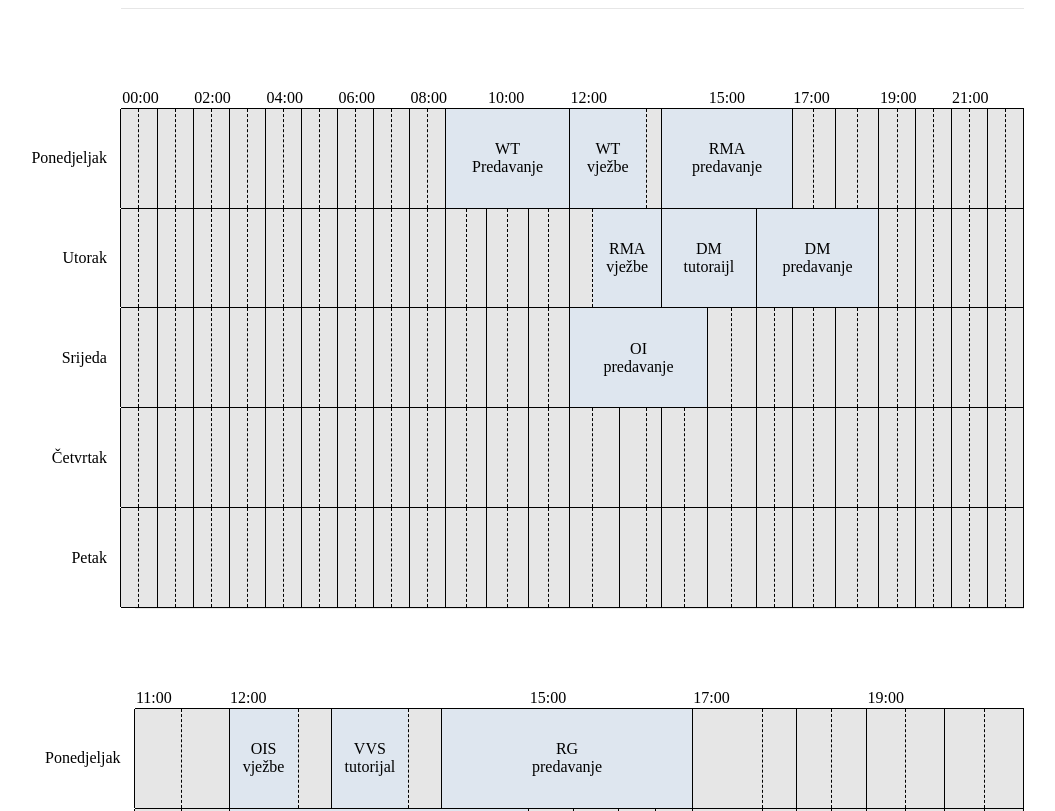
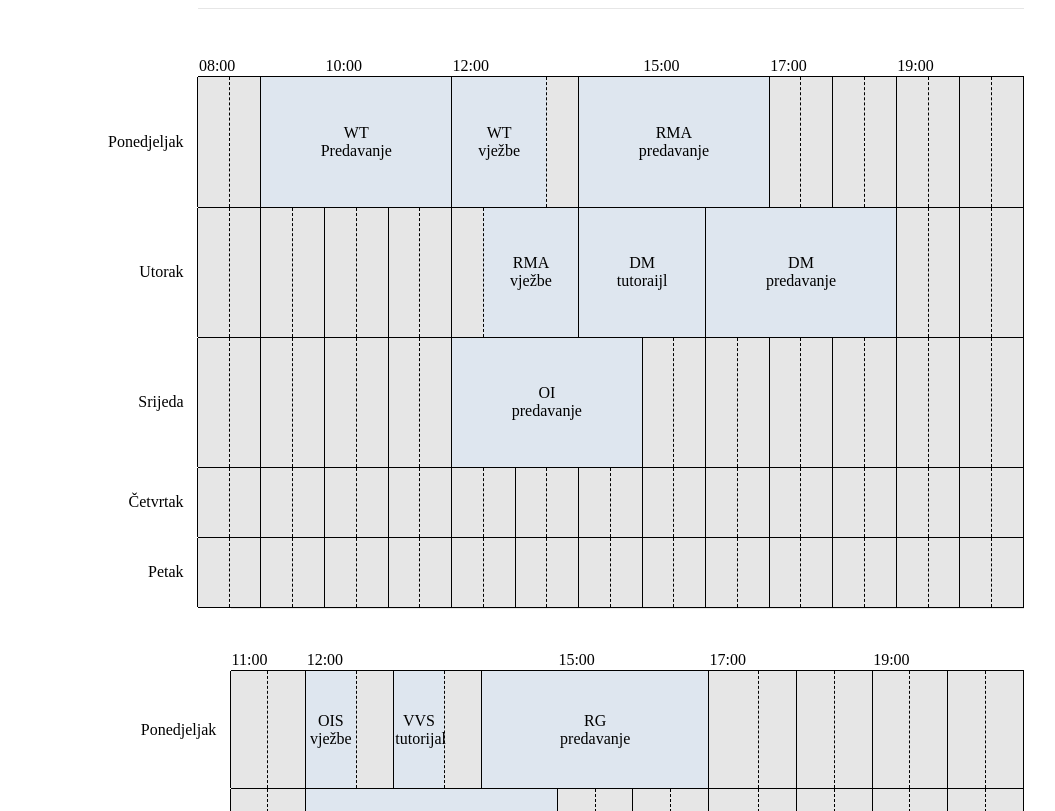
Before and after one commit to kanitadervic/classroom-management-app, a plain HTML site: page spirala2rasporedi.html in a window 1280 px wide. Shown: the top 811 px of the page, without its empty margins (116-1171 px from the left). Drawn offline with Linux system fonts and the light colour scheme.

Commit message:
finalne ispravke

```diff
--- a/iscrtaj.js
+++ b/iscrtaj.js
@@ -104,8 +104,8 @@ var elementIsEmpty = function (el) {
 var checkCells = function (raspored, day, start, columnspan, vrijemePocetak, vrijemeKraj) {
   var body = document.getElementById(raspored.id);
   for (let i = start; i < start + columnspan * 2; i++) {
-    let variable = body.getElementsByTagName('tr')[day].getElementsByTagName('td')[i].innerHTML;
-    if (!elementIsEmpty(variable)) {
+    let variable = body.getElementsByTagName('tr')[day].getElementsByTagName('td')[i];
+    if (!elementIsEmpty(variable.innerHTML) || variable.style.display == "none") {
       alert("Greška - termin " + vrijemePocetak + "-" + vrijemeKraj + " zauzet")
       return true;
     }
--- a/raspored.css
+++ b/raspored.css
@@ -32,8 +32,8 @@ tr {
 }
 
 td {
-  width: 200px;
-  height: 60px;
+  max-height: 60px;
+  max-width: 1px;
 }
 
 
--- a/spirala2rasporedi.js
+++ b/spirala2rasporedi.js
@@ -6,7 +6,7 @@ import {
 let okvir = document.getElementById('okvir');
 
 
-iscrtajRaspored(okvir, ["Ponedjeljak", "Utorak", "Srijeda", "Četvrtak", "Petak"], 0, 23);
+iscrtajRaspored(okvir, ["Ponedjeljak", "Utorak", "Srijeda", "Četvrtak", "Petak"], 8,21);
 dodajAktivnost(okvir, "WT", "Predavanje", 9, 12, "Ponedjeljak");
 dodajAktivnost(okvir, "WT", "vježbe", 12, 13.5, "Ponedjeljak");
 dodajAktivnost(okvir, "RMA", "predavanje", 14, 17, "Ponedjeljak");
```
